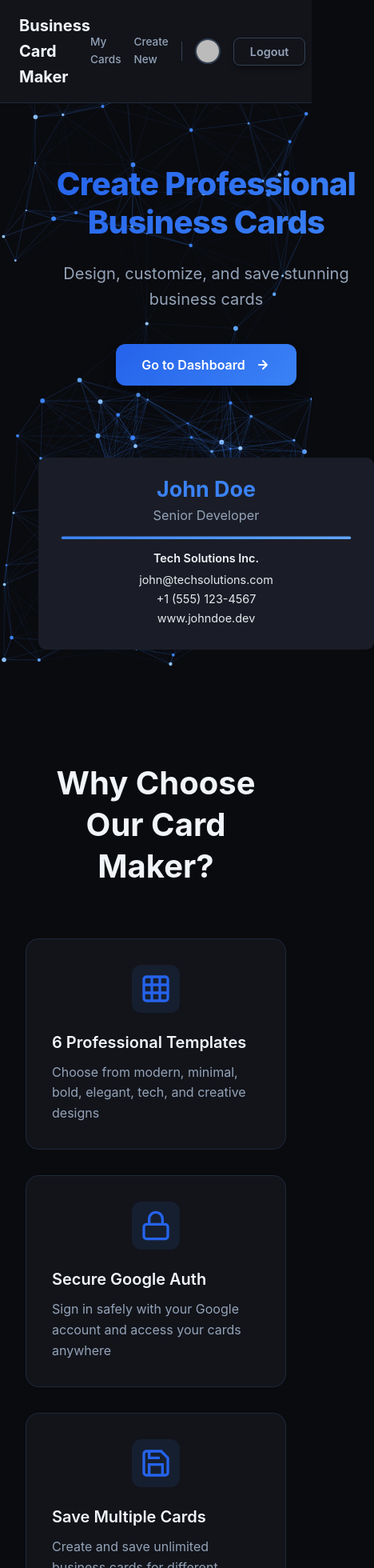
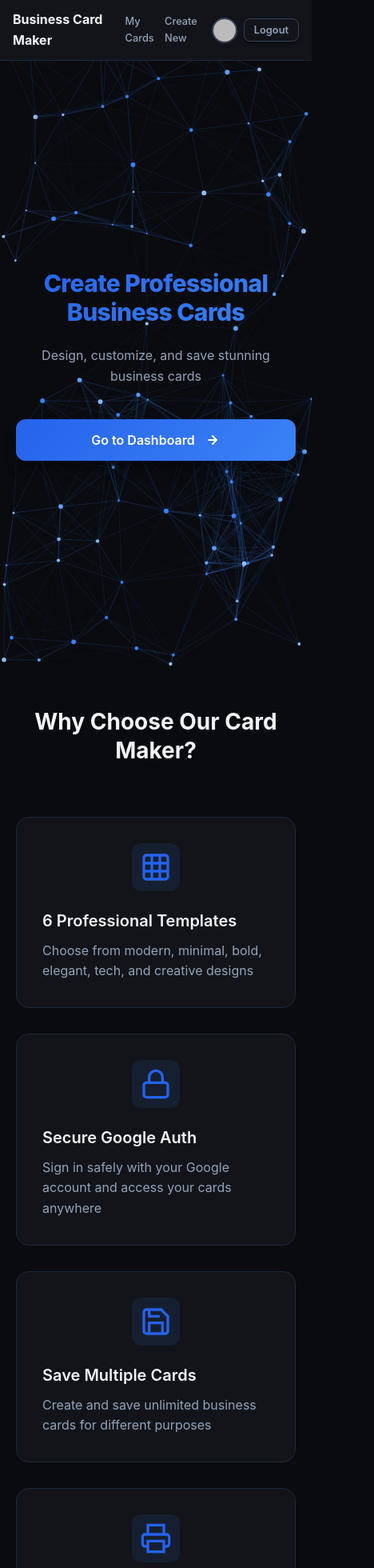
Before and after one commit to BraydenRic/BusinessCardMaker, a React (Vite) app: page / in a window 390 px wide. Shown: the top 1960 px of the page at 80% size, 468 px wide, since content can reach past the window. Built offline with nearby package versions, Linux system fonts and the light colour scheme; no server answers; sample sign-in values are in the browser's storage.

Commit message:
404 Fixed

```diff
--- a/src/components/Shared/Navbar.css
+++ b/src/components/Shared/Navbar.css
@@ -144,3 +144,30 @@
     font-size: 0.85rem;
   }
 }
+
+@media (max-width: 480px) {
+  .navbar-content {
+    padding: 0.75rem 1rem;
+  }
+
+  .navbar-links {
+    gap: 0.5rem;
+  }
+
+  .navbar-divider {
+    display: none;
+  }
+
+  .nav-link {
+    font-size: 0.8rem;
+  }
+
+  .nav-button {
+    padding: 0.4rem 0.75rem;
+    font-size: 0.8rem;
+  }
+
+  .navbar-logo {
+    font-size: 1rem;
+  }
+}
--- a/src/pages/Landing.css
+++ b/src/pages/Landing.css
@@ -248,6 +248,7 @@
   margin-bottom: 1.5rem;
   display: flex;
   justify-content: center;
+  overflow: hidden;
 }
 
 .template-info {
@@ -323,17 +324,71 @@
 }
 
 @media (max-width: 768px) {
+  .hero {
+    padding: 3rem 1.5rem;
+    gap: 2rem;
+  }
+
   .hero h1 {
-    font-size: 2.5rem;
+    font-size: 2.25rem;
+  }
+
+  .hero-subtitle {
+    font-size: 1rem;
+  }
+
+  .hero-card-preview {
+    overflow: hidden;
+    width: 100%;
   }
 
   .features,
   .templates-gallery,
   .cta-section {
-    padding: 4rem 2rem;
+    padding: 4rem 1.5rem;
   }
 
   .features-grid {
     grid-template-columns: 1fr;
   }
+
+  .cta-section h2 {
+    font-size: 1.75rem;
+  }
 }
+
+@media (max-width: 480px) {
+  .hero {
+    padding: 2rem 1.25rem;
+  }
+
+  .hero h1 {
+    font-size: 1.875rem;
+  }
+
+  .hero-card-preview {
+    display: none;
+  }
+
+  .features,
+  .templates-gallery,
+  .cta-section {
+    padding: 3rem 1.25rem;
+  }
+
+  .features h2,
+  .templates-gallery h2,
+  .cta-section h2 {
+    font-size: 1.75rem;
+  }
+
+  .cta-button {
+    width: 100%;
+    justify-content: center;
+  }
+
+  .hero-buttons {
+    width: 100%;
+    flex-direction: column;
+  }
+}
```
Also changed, not shown: vercel.json (added).
